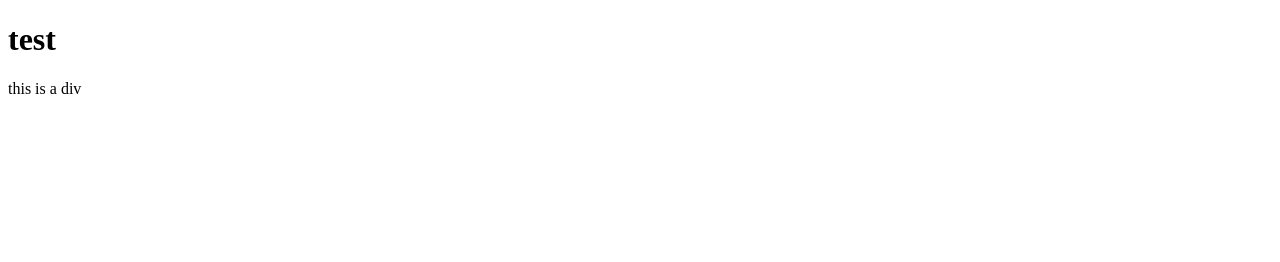
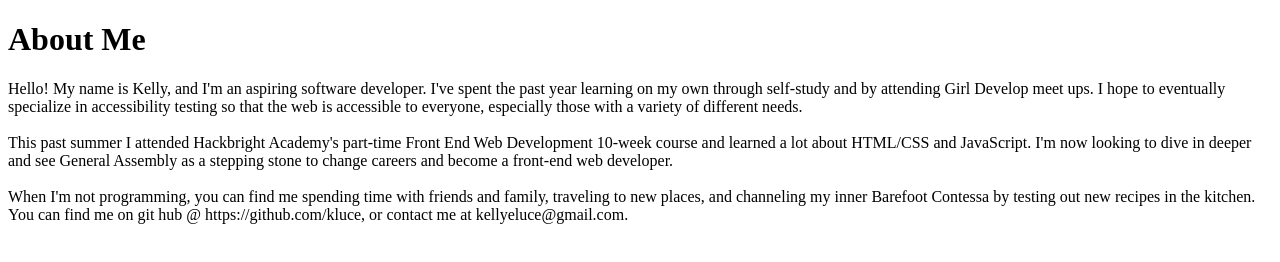
Before and after one commit to kluce/wdi-app, a plain HTML site: page index.html in a window 1280 px wide. Drawn offline with Linux system fonts and the light colour scheme.

Commit message:
Added 'About Me' paragraph

```diff
--- a/index.html
+++ b/index.html
@@ -4,7 +4,9 @@
 	<title>Kelly Luce</title>
 </head>
 <body>
-	<h1>test</h1>
-	<div>this is a div</div>
+	<h1>About Me</h1>
+		<p>Hello! My name is Kelly, and I'm an aspiring software developer. I've spent the past year learning on my own through self-study and by attending Girl Develop meet ups. I hope to eventually specialize in accessibility testing so that the web is accessible to everyone, especially those with a variety of different needs.<br><br>This past summer I attended Hackbright Academy's part-time Front End Web Development 10-week course and learned a lot about HTML/CSS and JavaScript. I'm now looking to dive in deeper and see General Assembly as a stepping stone to change careers and become a front-end web developer.<br><br>When I'm not programming, you can find me spending time with friends and family, traveling to new places, and channeling my inner Barefoot Contessa by testing out new recipes in the kitchen. You can find me on git hub @ https://github.com/kluce, or contact me at kellyeluce@gmail.com.
+		</p>
+
 </body>
 </html>
```
